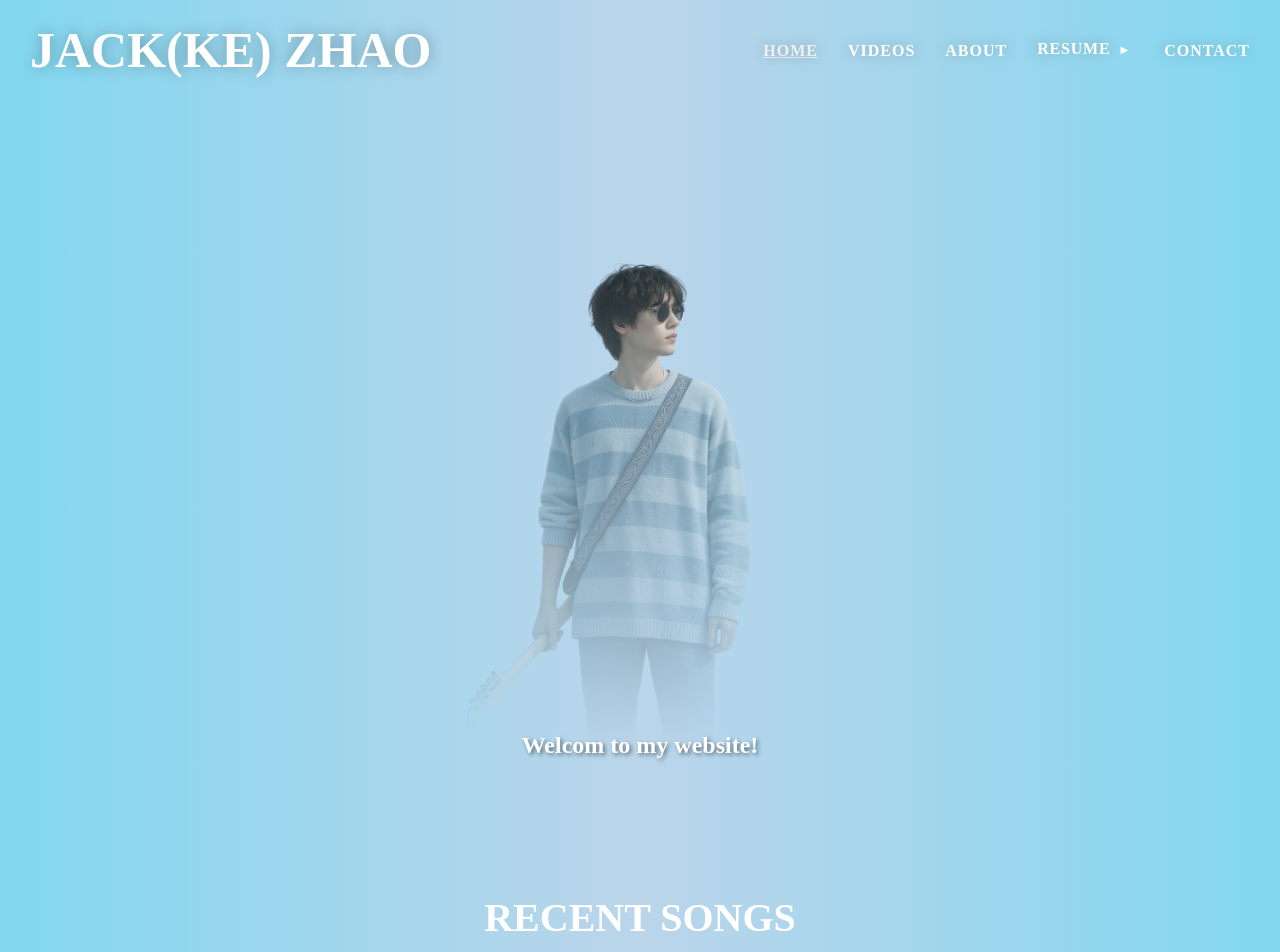
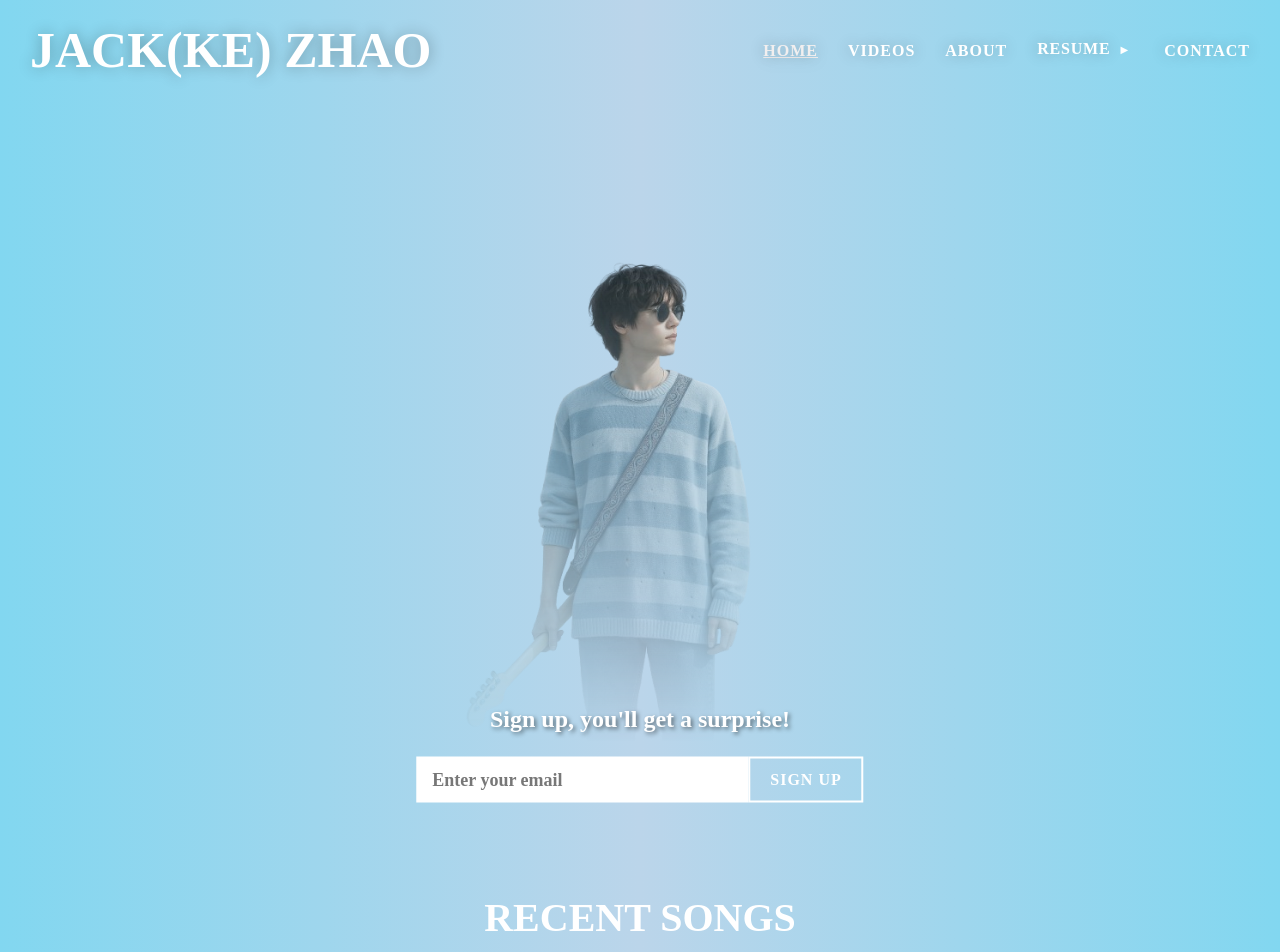
Before and after one commit to Jack199407/jack-personal-homepage, a React (Create React App) app in the folder client/: page /home in a window 1280 px wide. Shown: the top 952 px of the page. Built offline with nearby package versions, Linux system fonts and the light colour scheme; a web font is replaced by a local one.

Commit message:
sign up client

```diff
--- a/client/src/components/appleMusic/AppleMusic.jsx
+++ b/client/src/components/appleMusic/AppleMusic.jsx
@@ -10,7 +10,6 @@ export default class AppleMusic extends Component {
             className="apple-music-embed"
             title="Ke's Apple Music Playlist"
             allow="autoplay *; encrypted-media *; fullscreen *; clipboard-write"
-            frameborder="0"
             height="450"
             sandbox="allow-forms allow-popups allow-same-origin allow-scripts allow-storage-access-by-user-activation allow-top-navigation-by-user-activation"
             src="https://embed.music.apple.com/ca/playlist/my-page-songs/pl.u-MDAWkxWIA6W3Wdp"
--- a/client/src/pc/pages/home/Home.css
+++ b/client/src/pc/pages/home/Home.css
@@ -1,11 +1,12 @@
 .home-page {
   display: flex;
-  /* justify-content: center; */
   align-items: center;
   flex-direction: column;
 }
 .take-room {
+  position: relative;
   display: flex;
+  flex-direction: column;
   height: calc(100vh - 70px);
   width: 100%;
   justify-content: center;
@@ -16,10 +17,6 @@
   font-family: var(--general-font-family);
   font-size: var(--text-size);
   font-weight: bold;
-  position: absolute;
-  top: 85%;
-  left: 50%;
-  transform: translate(-50%, -50%);
   text-shadow: 2px 2px 4px rgba(0, 0, 0, 0.5);
 }
 .home-overlay {
@@ -38,3 +35,49 @@
 .home-overlay.active {
   opacity: 1;
 }
+.sign-up-area {
+  display: flex;
+  flex-direction: column;
+  align-items: center;
+  position: absolute;
+  top: 88%;
+  left: 50%;
+  transform: translate(-50%, -50%);
+}
+.sign-up-wrapper {
+  display: flex;
+  justify-content: center;
+}
+
+.sign-up-wrapper input {
+  padding: 12px 16px;
+  font-size: 18px;
+  border: none;
+  outline: none;
+  width: 300px;
+  background-color: white;
+  color: #333;
+}
+
+.sign-up-wrapper input::placeholder {
+  color: #777;
+  font-weight: 600;
+  font-family: var(--general-font-family);
+}
+.sign-up-wrapper button {
+  padding: 12px 20px;
+  background-color: transparent;
+  color: white;
+  border: 2px solid white;
+  font-size: 16px;
+  font-weight: bold;
+  font-family: var(--general-font-family);
+  letter-spacing: 1px;
+  cursor: pointer;
+  transition: background-color 0.3s ease, color 0.3s ease;
+}
+
+.sign-up-wrapper button:hover {
+  background-color: white;
+  color: #2c1209;
+}
--- a/client/src/pc/pages/home/Home.jsx
+++ b/client/src/pc/pages/home/Home.jsx
@@ -2,8 +2,16 @@ import React, { Component } from "react";
 
 import PhotoWall from "../../../components/photoWall/PhotoWall";
 import AppleMusic from "../../../components/appleMusic/AppleMusic";
+import { requestSignup, authConfirm } from "../../../services/api";
 import "./Home.css";
 export default class Home extends Component {
+  constructor(props) {
+    super(props);
+    this.state = {
+      email: "",
+    };
+  }
+
   handleScroll = () => {
     const overlay = document.getElementsByClassName("home-overlay")[0];
     if (!overlay) return;
@@ -18,17 +26,49 @@ export default class Home extends Component {
 
   componentDidMount() {
     window.addEventListener("scroll", this.handleScroll);
+    const params = new URLSearchParams(window.location.search);
+    const token = params.get("token");
+
+    if (token) {
+      try {
+        authConfirm(token);
+        alert("Success sign up!");
+      } catch (error) {
+        console.error(error);
+        alert("The link is invalid or has expired.");
+      }
+    }
   }
 
   componentWillUnmount() {
     window.removeEventListener("scroll", this.handleScroll);
   }
+  handleChange = (e) => {
+    this.setState({ email: e.target.value });
+  };
+  handleSubmit = async () => {
+    const { email } = this.state;
+    await requestSignup(email);
+    alert("A confirmation email has been sent.");
+  };
   render() {
+    const { email } = this.state;
     return (
       <div className="home-page">
         <div className="home-overlay"></div>
         <div className="take-room">
-          <p>Welcom to my website!</p>
+          <div className="sign-up-area">
+            <p>Sign up, you'll get a surprise!</p>
+            <div className="sign-up-wrapper">
+              <input
+                type="email"
+                value={email}
+                onChange={this.handleChange}
+                placeholder="Enter your email"
+              />
+              <button onClick={this.handleSubmit}>SIGN UP</button>
+            </div>
+          </div>
         </div>
         <AppleMusic />
         <PhotoWall />
--- a/client/src/services/api.jsx
+++ b/client/src/services/api.jsx
@@ -33,3 +33,18 @@ export const sendEmail = async (email) => {
     }
   );
 };
+
+export const requestSignup = async (email) => {
+  await axios.post(
+    "https://jack-personal-homepage-backend.onrender.com/api/request-signup",
+    {
+      email,
+    }
+  );
+};
+
+export const authConfirm = (token) => {
+  axios.post("jack-personal-homepage-backend.onrender.com/api/auth/confirm", {
+    token,
+  });
+};
```
